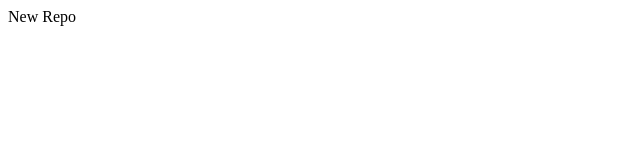
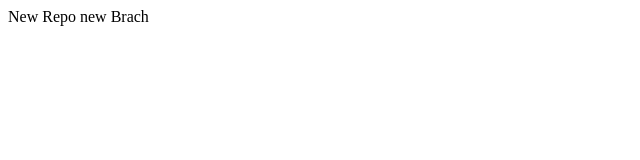
Before and after one commit to zivuch/new-repo-git-example, a plain HTML site: page index.html in a window 1280 px wide. Shown: the full height of the page, 0-640 px from the left. Drawn offline with Linux system fonts and the light colour scheme.

Commit message:
add some text to body

```diff
--- a/index.html
+++ b/index.html
@@ -5,6 +5,6 @@
     <title></title>
   </head>
   <body>
-    New Repo
+    New Repo new Brach
   </body>
 </html>
```
